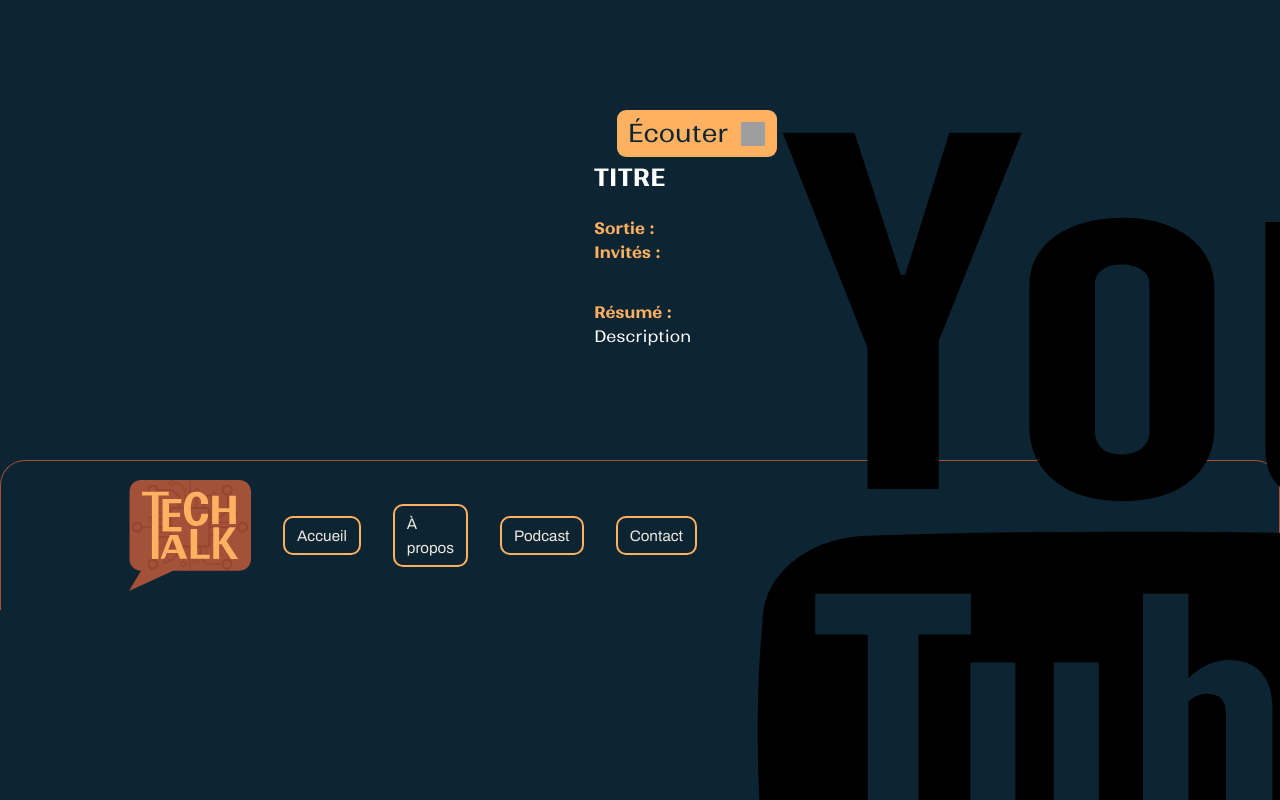
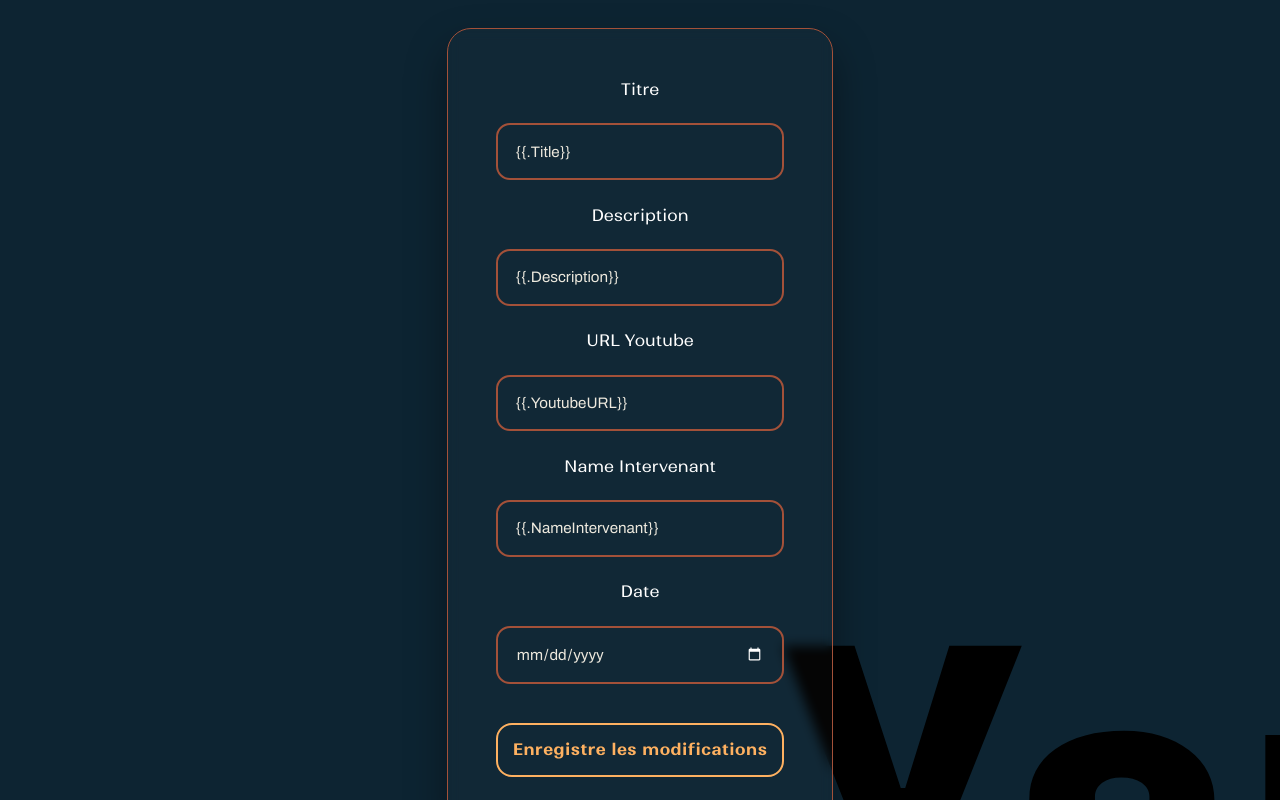
Before and after one commit to Mayel-0/Tech_Talk-Remaster-JS, a Next.js app: page /podcast/modify in a window 1280 px wide. Shown: the part 420-1220 px from the top of the page. Built offline with nearby package versions, Linux system fonts and the light colour scheme; grey boxes are pictures that could not be loaded.

Commit message:
add modify admin page

```diff
--- /dev/null
+++ b/src/app/(admin)/podcast/modify/page.tsx
@@ -0,0 +1,19 @@
+export default function ModifyPodcastPage() {
+  return(
+  <main className="container views">
+    <form method="post" action="/podcast/edit?id={{.Id}}" className="data">
+      <label>Titre</label>
+      <input type="text" name="title" value="{{.Title}}" required/>
+      <label>Description</label>
+      <input name="description" value="{{.Description}}" required/>
+      <label>URL Youtube</label>
+      <input type="text" name="youtube_url" value="{{.YoutubeURL}}" required/>
+      <label>Name Intervenant</label>
+      <input type="text" name="name_intervenant" value="{{.NameIntervenant}}" required/>
+      <label>Date</label>
+      <input type="date"  name="date" value="{{.DateForInput}}" required/>
+      <button type="submit">Enregistre les modifications</button>
+    </form>
+  </main>
+  )
+}
```
